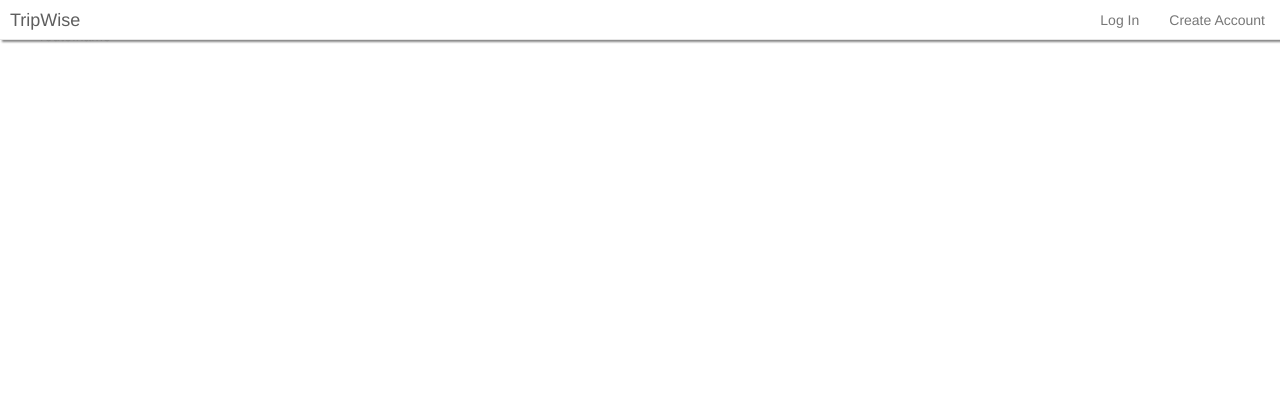
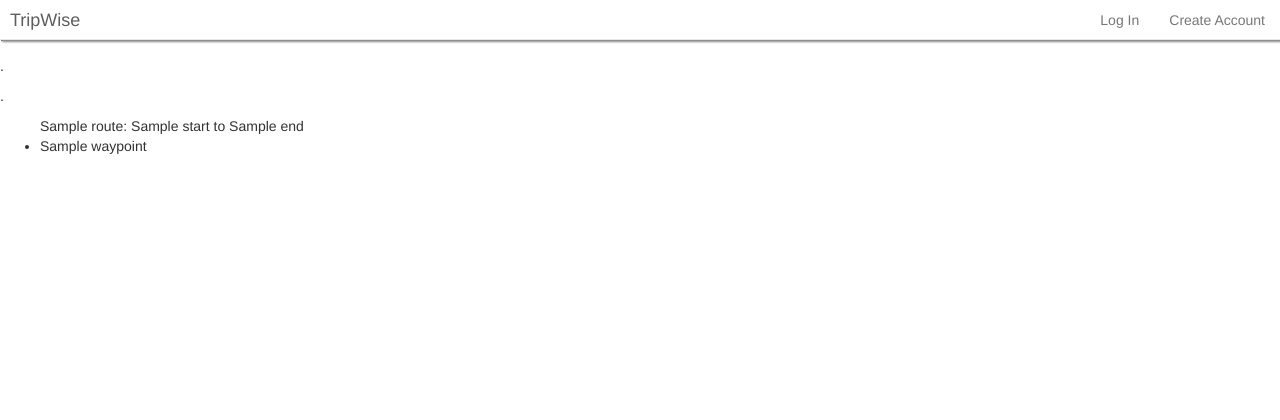
Before and after one commit to carolineorsi/TripWise, a Flask app: template templates/list.html in a window 1280 px wide. Shown: the top 420 px of the page. Run offline with Flask 2, Linux system fonts and the light colour scheme; the template is opened without the code that fills it: most values are stand-ins (such as "Sample title", 1, 10 or a date in 2020); some libraries are stand-ins or nearby versions.

Commit message:
Opens new page with list of saved routes.

```diff
--- a/app.py
+++ b/app.py
@@ -102,7 +102,7 @@
     return status
 
 
-@app.route("/list")
+@app.route("/mytrips")
 def list_routes():
     route_list = users.get_routes_by_user(flask_session['id'])
     return render_template("list.html", route_list=route_list)
--- a/templates/list.html
+++ b/templates/list.html
@@ -1,10 +1,15 @@
 {% extends 'base.html' %}
 {% block body %}
-
+	<p>.</p>
+	<p>.</p>
+	<p>.</p>
 	<div id="route-list">
 		<ul>
 			{% for route in route_list %}
-			<li>route.name</li>
+			<div>{{ route.name }}: {{ route.start }} to {{ route.end }}</div>
+				{% for waypoint in route.waypoints %}
+				<li>{{ waypoint.name }}</li>
+				{% endfor %}
 			{% endfor %}
 		</ul>
 	</div>
```
Also changed, not shown: users.py (+6 -3 lines), tripwise.db.
